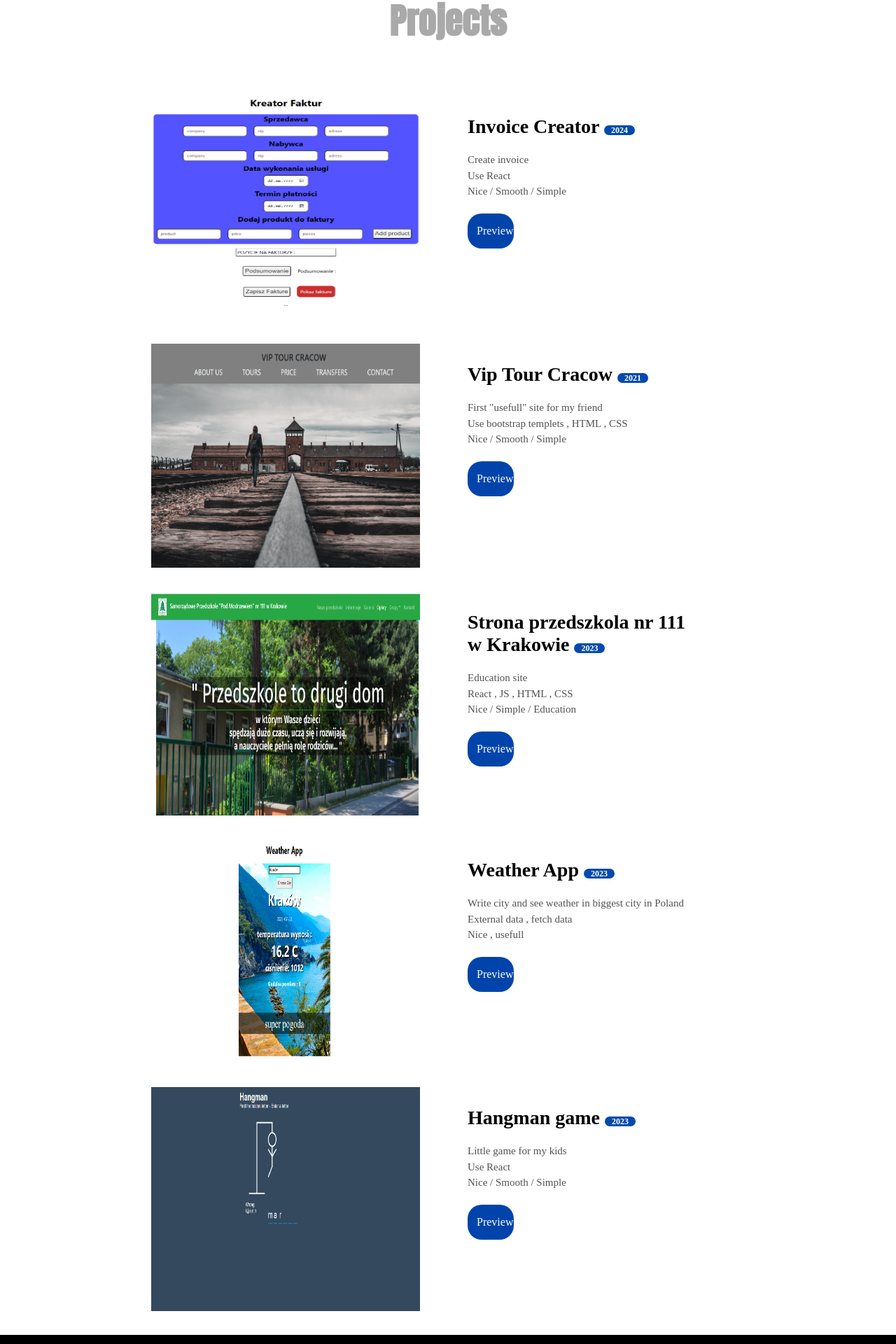
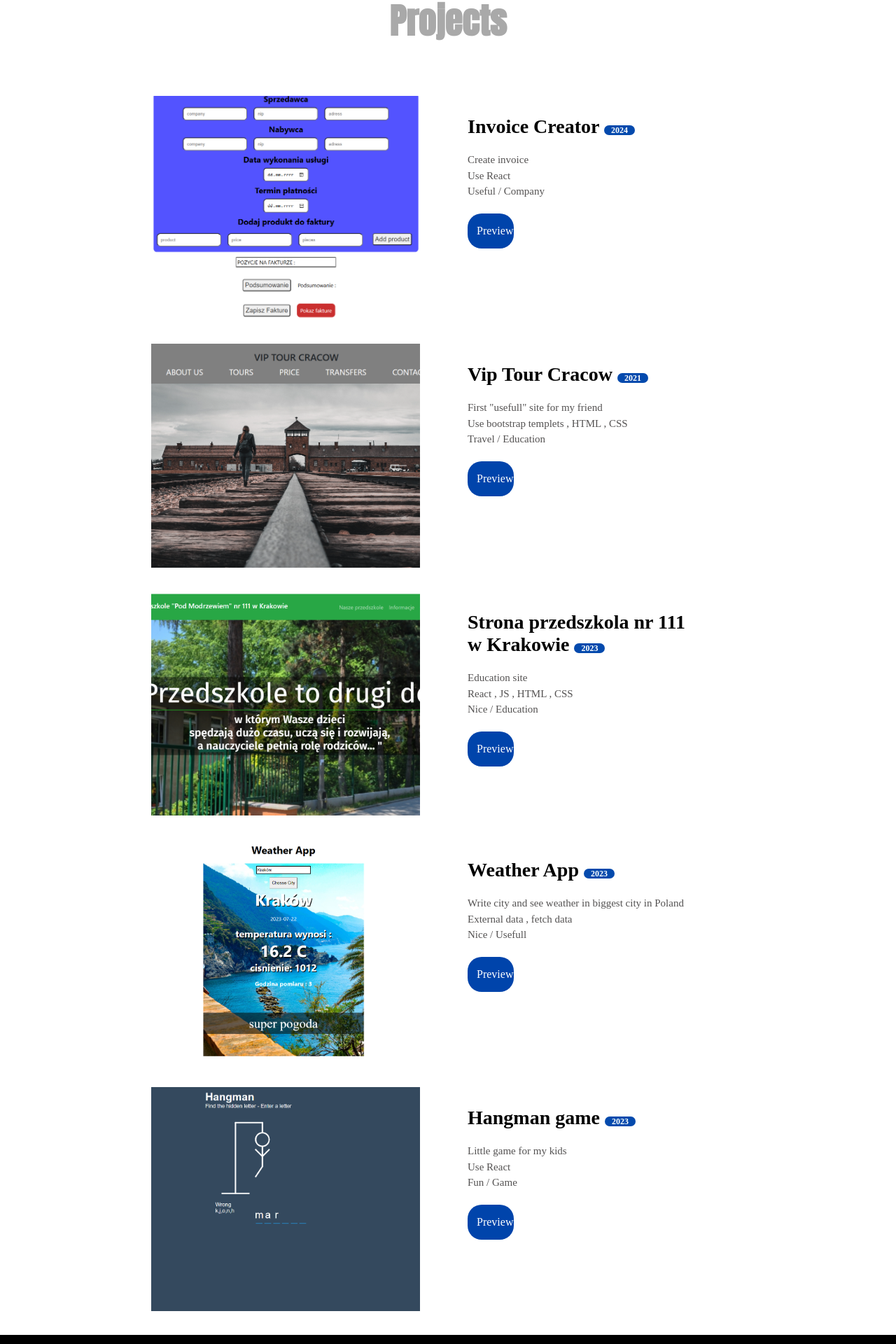
Before and after one commit to marcinoles87/mysite, a React (Create React App) app: page / in a window 1280 px wide. Shown: the part 2639-4559 px from the top of the page at 70% size. Built offline with nearby package versions, Linux system fonts and the light colour scheme; a web font is replaced by a local one.

Commit message:
add new info

```diff
--- a/src/components/Portfolio.js
+++ b/src/components/Portfolio.js
@@ -38,7 +38,7 @@ function Portfolio() {
                     <h3>Invoice Creator  <span>2024</span></h3>
                     <p>Create invoice </p>
                     <p>Use React </p>
-                    <p>Nice / Smooth / Simple</p>
+                    <p>Useful / Company</p>
                     <a href='https://marcinoles87.github.io/invoicecreator/'>Preview</a>
                 </div>
             </div>
@@ -54,7 +54,7 @@ function Portfolio() {
                     <h3>Vip Tour Cracow   <span>2021</span></h3>
                     <p>First "usefull" site for my friend</p>
                     <p>Use bootstrap templets , HTML , CSS</p>
-                    <p>Nice / Smooth / Simple</p>
+                    <p>Travel / Education </p>
                     <a href='https://www.auschwitzsaltmine.com/'>Preview</a>
                 </div>
             </div>
@@ -71,7 +71,7 @@ function Portfolio() {
                     <h3>Strona przedszkola nr 111 w Krakowie <span>2023</span></h3>
                     <p>Education site</p>
                     <p>React , JS , HTML , CSS</p>
-                    <p>Nice / Simple / Education</p>
+                    <p>Nice / Education</p>
                     <a href='https://marcinoles87.github.io/przedszkole2023'>Preview</a>
                 </div>
             </div>
@@ -88,7 +88,7 @@ function Portfolio() {
                     <h3>Weather App   <span>2023</span></h3>
                     <p>Write city and see weather in biggest city in Poland</p>
                     <p>External data , fetch data</p>
-                    <p>Nice , usefull</p>
+                    <p>Nice / Usefull</p>
                     <a href='https://marcinoles87.github.io/weather2023/'>Preview</a>
                 </div>
             </div>
@@ -104,7 +104,7 @@ function Portfolio() {
                     <h3>Hangman game   <span>2023</span></h3>
                     <p>Little game for my kids</p>
                     <p>Use React </p>
-                    <p>Nice / Smooth / Simple</p>
+                    <p>Fun / Game</p>
                     <a href='https://marcinoles87.github.io/hangman2023/'>Preview</a>
                 </div>
             </div>
--- a/src/components/portfolio.scss
+++ b/src/components/portfolio.scss
@@ -35,6 +35,7 @@
             img{
                 width: 30vw;
                 height: 40vh;
+                object-fit: cover;
             }
 
 
```
